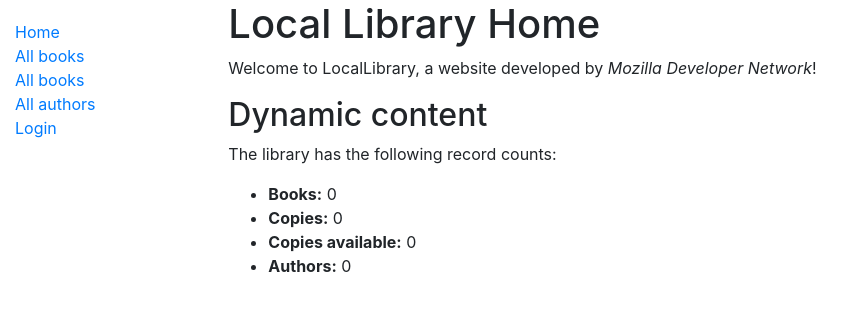
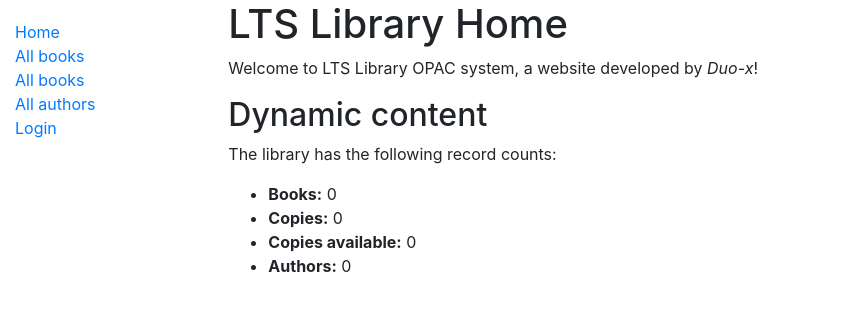
Before and after one commit to alphaX86/NeoX, a Django app: page /catalog/ in a window 1280 px wide. Shown: the top 311 px of the page, without its empty margins (0-864 px from the left). Run offline with Django 3.2, Linux system fonts and the light colour scheme; data that the repository does not hold is empty; some libraries are stand-ins or nearby versions.

Commit message:
Cleaning up

```diff
--- a/catalog/templates/index.html
+++ b/catalog/templates/index.html
@@ -1,8 +1,8 @@
 {% extends "base_generic.html" %}
 
 {% block content %}
-  <h1>Local Library Home</h1>
-  <p>Welcome to LocalLibrary, a website developed by <em>Mozilla Developer Network</em>!</p>
+  <h1>LTS Library Home</h1>
+  <p>Welcome to LTS Library OPAC system, a website developed by <em>Duo-x</em>!</p>
   <h2>Dynamic content</h2>
   <p>The library has the following record counts:</p>
   <ul>
```
